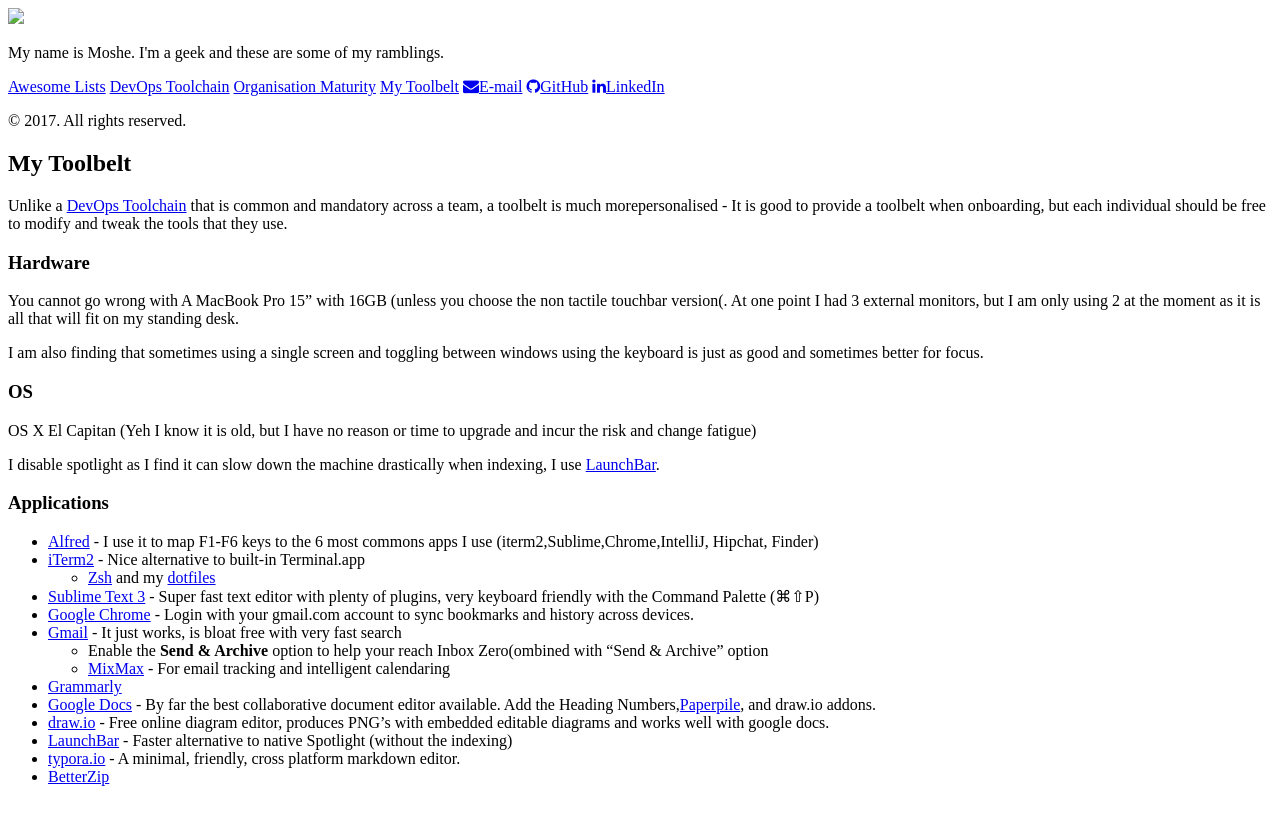
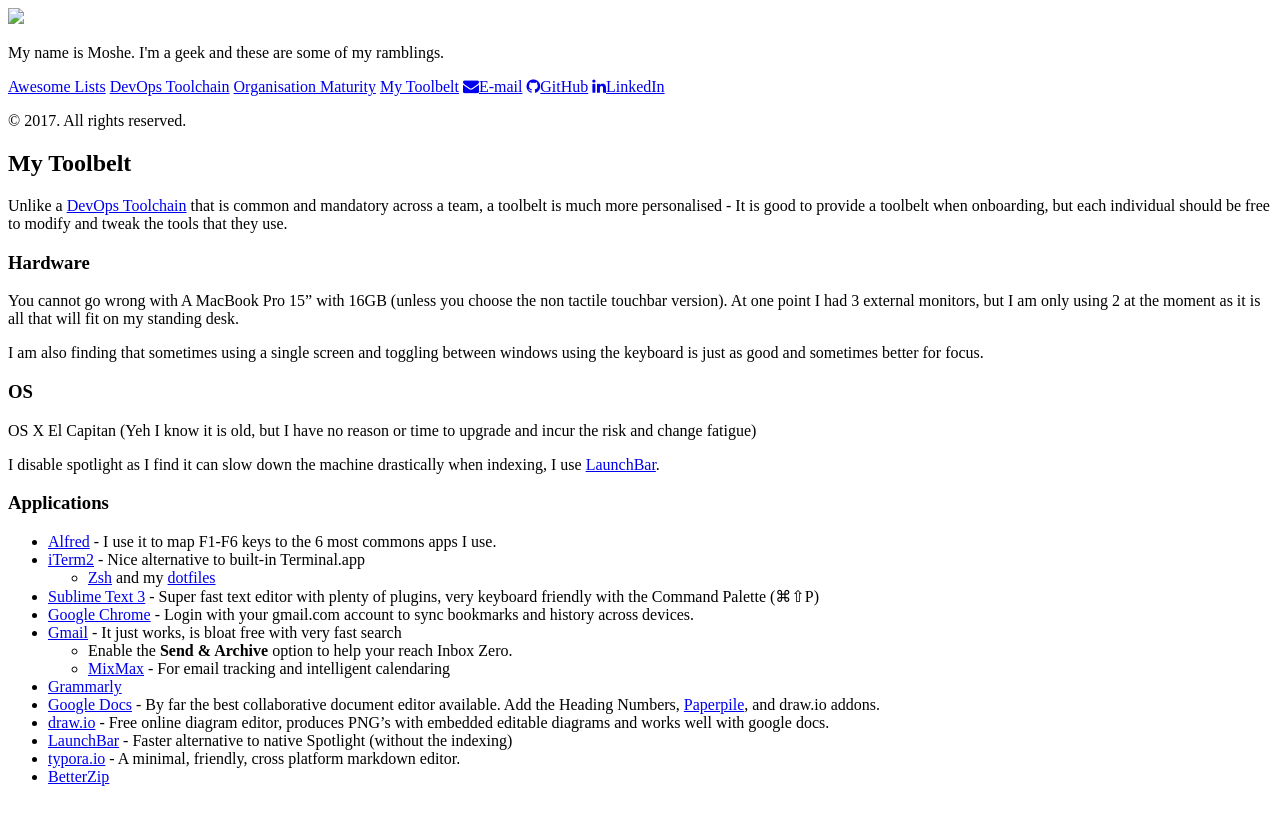
Before and after one commit to Moshe-Immerman/Moshe-Immerman, a Jekyll site: the page built from toolbelt.md, in a window 1280 px wide. Shown: the top 825 px of the page. Built offline with Jekyll 4.4.1, drawn with Linux system fonts in a browser that asks for light colours; our own code applies the rules of GitHub Pages for plain Markdown files.

Commit message:
toolbelt

```diff
--- a/toolbelt.md
+++ b/toolbelt.md
@@ -1,10 +1,10 @@
 ## My Toolbelt
 
-Unlike a [DevOps Toolchain](devops-toolchain) that is common and mandatory across a team, a toolbelt is much morepersonalised - It is good to provide a toolbelt when onboarding, but each individual should be free to modify and tweak the tools that they use.
+Unlike a [DevOps Toolchain](./devops-toolchain) that is common and mandatory across a team, a toolbelt is much more personalised - It is good to provide a toolbelt when onboarding, but each individual should be free to modify and tweak the tools that they use.
 
 ### Hardware
 
-You cannot go wrong with A MacBook Pro 15" with 16GB (unless you choose the non tactile touchbar version(. At one point I had 3 external monitors, but I am only using 2 at the moment as it is all that will fit on my standing desk.
+You cannot go wrong with A MacBook Pro 15" with 16GB (unless you choose the non tactile touchbar version). At one point I had 3 external monitors, but I am only using 2 at the moment as it is all that will fit on my standing desk.
 
 I am also finding that sometimes using a single screen and toggling between windows using the keyboard is just as good and sometimes better for focus.
 
@@ -17,16 +17,16 @@
 
 ### Applications
 
-* [Alfred](https://www.alfredapp.com/) - I use it to map F1-F6 keys to the 6 most commons apps I use (iterm2,Sublime,Chrome,IntelliJ, Hipchat, Finder)
+* [Alfred](https://www.alfredapp.com/) - I use it to map F1-F6 keys to the 6 most commons apps I use.
 * [iTerm2](www.iterm2.com) - Nice alternative to built-in Terminal.app
     * [Zsh](Zsh) and my [dotfiles](https://github.com/Moshe-Immerman/dotfiles)
 * [Sublime Text 3](https://www.sublimetext.com) - Super fast text editor with plenty of plugins, very keyboard friendly with the Command Palette (⌘⇧P)
 * [Google Chrome](https://www.google.com/chrome/) - Login with your gmail.com account to sync bookmarks and history across devices.
 * [Gmail](gmail.com) - It just works, is bloat free with very fast search
-    * Enable the **Send & Archive** option to help your reach Inbox Zero(ombined with "Send & Archive" option
+    * Enable the **Send & Archive** option to help your reach Inbox Zero.
     * [MixMax](https://mixmax.com/) - For email tracking and intelligent calendaring
 * [Grammarly](https://www.grammarly.com/)
-* [Google Docs](https://docs.google.com/) - By far the best collaborative document editor available. Add the Heading Numbers,[Paperpile](https://paperpile.com), and draw.io addons.
+* [Google Docs](https://docs.google.com/) - By far the best collaborative document editor available. Add the Heading Numbers, [Paperpile](https://paperpile.com), and draw.io addons.
 * [draw.io](https://www.draw.io/) - Free online diagram editor, produces PNG's with embedded editable diagrams and works well with google docs.
 * [LaunchBar](https://www.obdev.at/products/launchbar/index.html) - Faster alternative to native Spotlight (without the indexing)
 * [typora.io](https://www.typora.io/) - A minimal, friendly, cross platform markdown editor.
```
